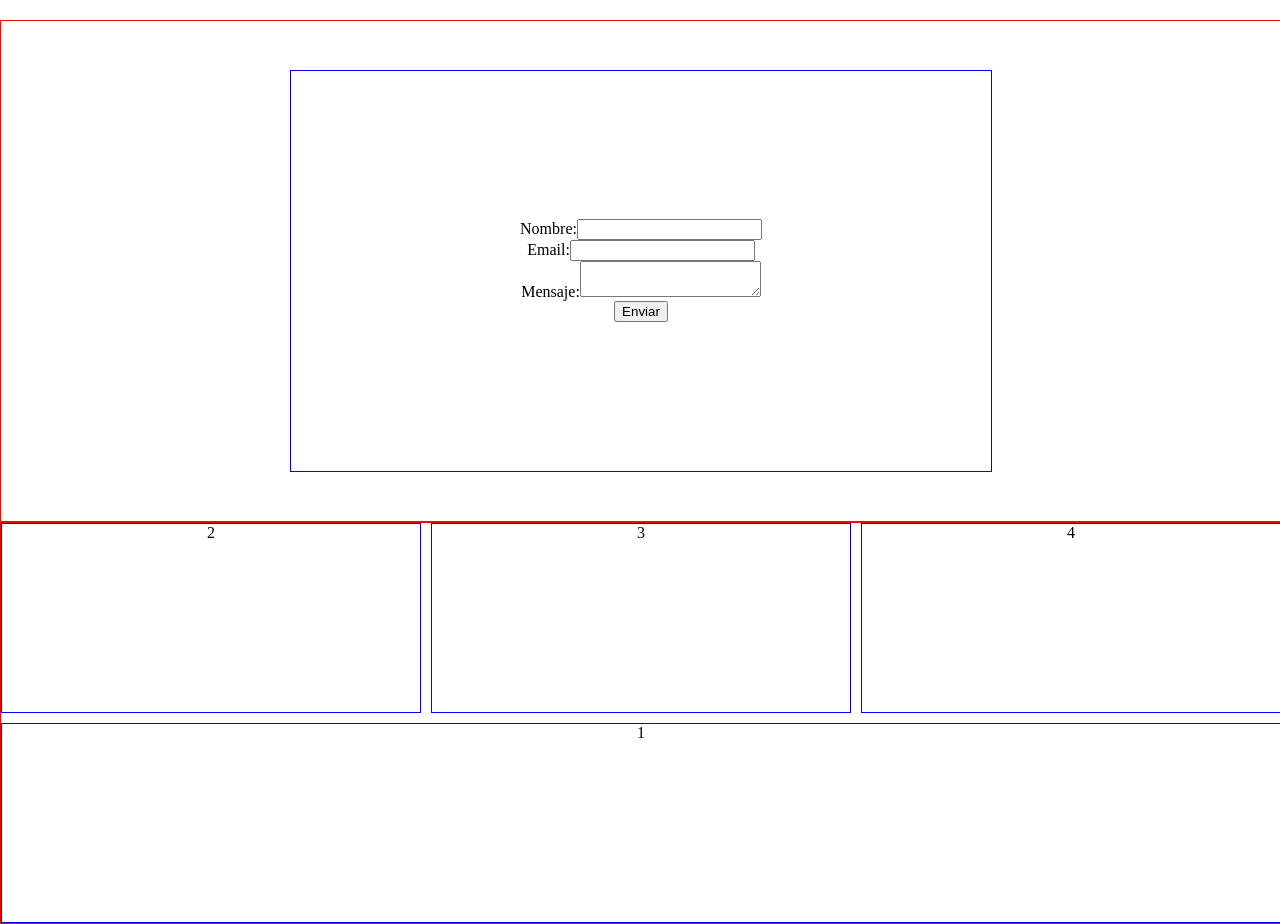
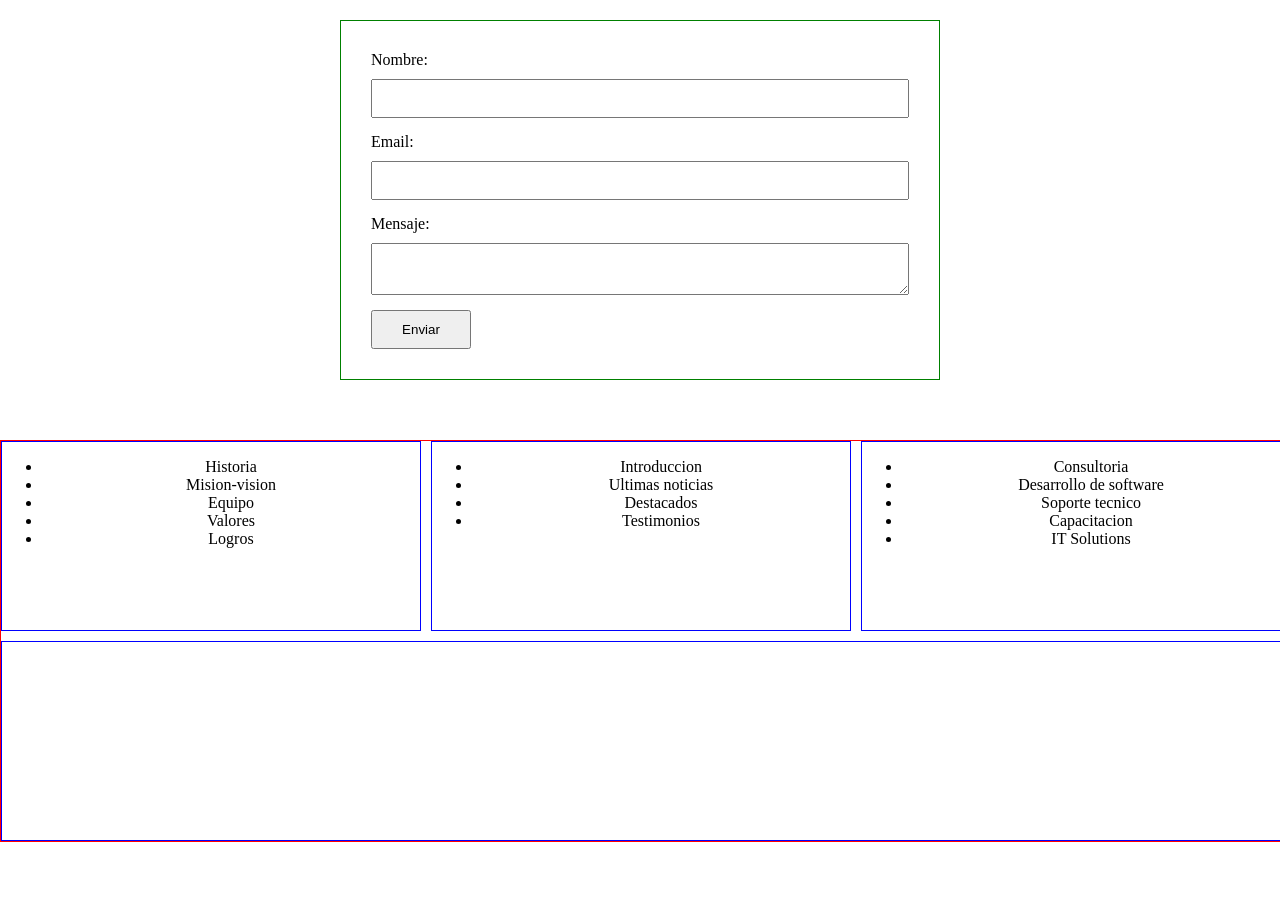
Before and after one commit to marianocoderx/project-landingPage1, a React (Vite) app: page / in a window 1280 px wide. Shown: the part 1580-2504 px from the top of the page. After the commit the page ends 2422 px from the top, so only its background shows below. Built offline with nearby package versions, Linux system fonts and the light colour scheme.

Commit message:
footer editing

```diff
--- a/src/footerComp.jsx
+++ b/src/footerComp.jsx
@@ -6,10 +6,38 @@ export default function FooterComp (){
         <>
         <footer className="footerContainer">
 
-            <div>1</div>
-            <div>2</div>
-            <div>3</div>
-            <div>4</div>
+            <div>
+
+            </div>
+
+            <div>
+                <ul>
+                    <li>Historia</li>
+                    <li>Mision-vision</li>
+                    <li>Equipo</li>
+                    <li>Valores</li>
+                    <li>Logros</li>
+                </ul>
+            </div>
+
+            <div>
+                <ul>
+                    <li>Introduccion</li>
+                    <li>Ultimas noticias</li>
+                    <li>Destacados</li>
+                    <li>Testimonios</li>
+                </ul>
+            </div>
+
+            <div>
+            <ul>
+                    <li>Consultoria</li>
+                    <li>Desarrollo de software</li>
+                    <li>Soporte tecnico</li>
+                    <li>Capacitacion</li>
+                    <li>IT Solutions</li>
+                </ul>
+            </div>
 
         </footer>
         </>
--- a/stylesheets/form.css
+++ b/stylesheets/form.css
@@ -1,52 +1,78 @@
-
-.formContainer{
-    height: 500px;
+.formContainer {
+    height: 100%;
     width: 100%;
-
     display: flex;
     justify-content: center;
     align-items: center;
+    padding: 0px 30px 60px 30px;
+    box-sizing: border-box;
+  }
 
-    border: red solid 1px;
-}
-
-.innerFormContainer{
-    height: 400px;
-    width: 700px;
-
+  .innerFormContainer {
+    width: 100%;
+    max-width: 600px;
     display: flex;
     flex-direction: column;
-    justify-content: center;
-    align-items: center;
+    gap: 15px;
+    padding: 20px;
+    box-sizing: border-box;
 
-    border: blue solid 1px;
-}
-
-
-/* Media Queries */
-
-  /* cellphones */
-  @media (max-width: 599px) {
-
+    border: green solid 1px;
   }
 
-  /* tablets and large phones */
-  @media (min-width: 600px) and (max-width: 767px) {
-
+  .form-group {
+    width: 100%;
+    display: flex;
+    flex-direction: column;
+    gap: 5px;
   }
 
-  /* Medium tablets */
-  @media (min-width: 768px) and (max-width: 991px) {
-
+  label {
+    margin-bottom: 5px;
+    text-align: left;
   }
 
-  /* laptops/desktops */
-  @media (min-width: 992px) and (max-width: 1199px) {
-
+  input,
+  textarea {
+    width: 100%;
+    padding: 10px;
+    box-sizing: border-box;
+    align-self: center;
+    cursor: pointer;
   }
 
-  /* large laptops and desktops */
+  button {
+    width: 100px;
+    padding: 10px;
+    cursor: pointer;
+  }
+
+  @media (max-width: 599px) {
+    .innerFormContainer {
+      padding: 10px;
+    }
+  }
+
+  @media (min-width: 600px) and (max-width: 767px) {
+    .innerFormContainer {
+      padding: 15px;
+    }
+  }
+
+  @media (min-width: 768px) and (max-width: 991px) {
+    .innerFormContainer {
+      padding: 20px;
+    }
+  }
+
+  @media (min-width: 992px) and (max-width: 1199px) {
+    .innerFormContainer {
+      padding: 25px;
+    }
+  }
+
   @media (min-width: 1200px) {
-
-
+    .innerFormContainer {
+      padding: 30px;
+    }
   }
```
